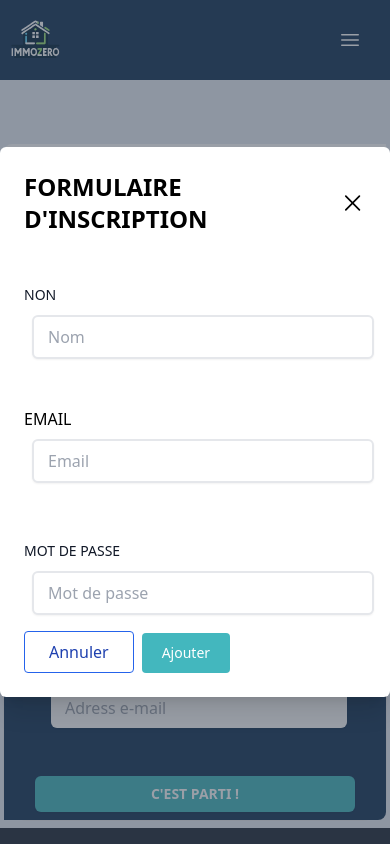
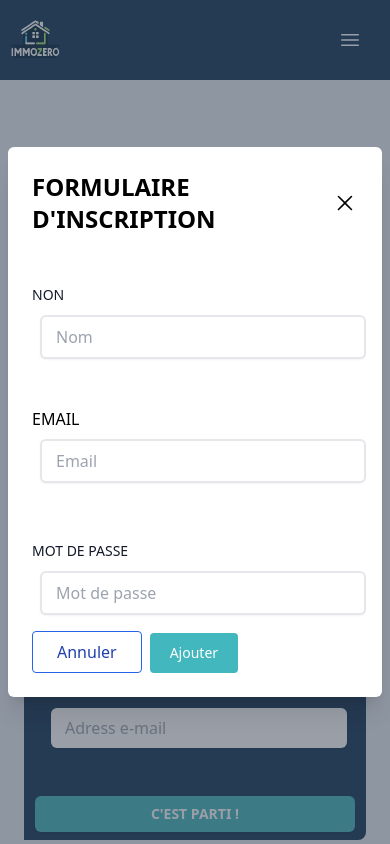
Before and after one commit to hitochix06/ImmoZero, a Vue app: page /connexion in a window 390 px wide. Both pictures are taken after a click on the button "C'EST PARTI !". Shown: the top 844 px of the page. Built offline with nearby package versions, Linux system fonts and the light colour scheme.

Commit message:
Update Footer and ConnexionView styles

```diff
--- a/src/components/Footer.vue
+++ b/src/components/Footer.vue
@@ -1,5 +1,5 @@
 <template>
-  <footer class="bg-gray-800 text-white p-3">
+  <footer class="bg-gray-800 text-white p-3 hidden md:block">
     <div
       class="flex flex-col md:flex-row items-center justify-between space-y-4 md:space-y-0 md:space-x-4"
     >
--- a/src/views/ConnexionView.vue
+++ b/src/views/ConnexionView.vue
@@ -1,8 +1,8 @@
 <template>
-  <div class="bg-[#E8EEF5] py-2 sm:py-5">
+  <div class="bg-[#E8EEF5] py-2 sm:py-5" style="height: 100vh">
     <div class="mx-auto max-w-7xl px-1 lg:px-8">
       <div
-        class="mx-auto mt-16 max-w-full rounded-3xl ring-1 ring-gray-200 sm:mt-20 lg:mx-0 flex flex-col lg:flex-row"
+        class="mx-auto mt-16 max-w-full p-5 sm:mt-20 lg:mx-0 flex flex-col lg:flex-row"
       >
         <div
           class="-mt-2 p-5 lg:mt-0 lg:w-auto lg:max-w-full lg:flex-shrink-0 h-auto flex-grow lg:flex-grow rounded-l-lg"
@@ -122,7 +122,9 @@
         class="absolute inset-0 flex items-center justify-center bg-gray-700 bg-opacity-50"
         @submit.prevent="handleInscription"
       >
-        <div class="w-full md:w-2/3 lg:w-3/5 p-6 bg-white rounded-md shadow-xl">
+        <div
+          class="w-full md:w-2/3 lg:w-3/5 p-6 bg-white rounded-md shadow-xl m-2"
+        >
           <div class="flex items-center justify-between">
             <h3
               class="text-2xl"
```
